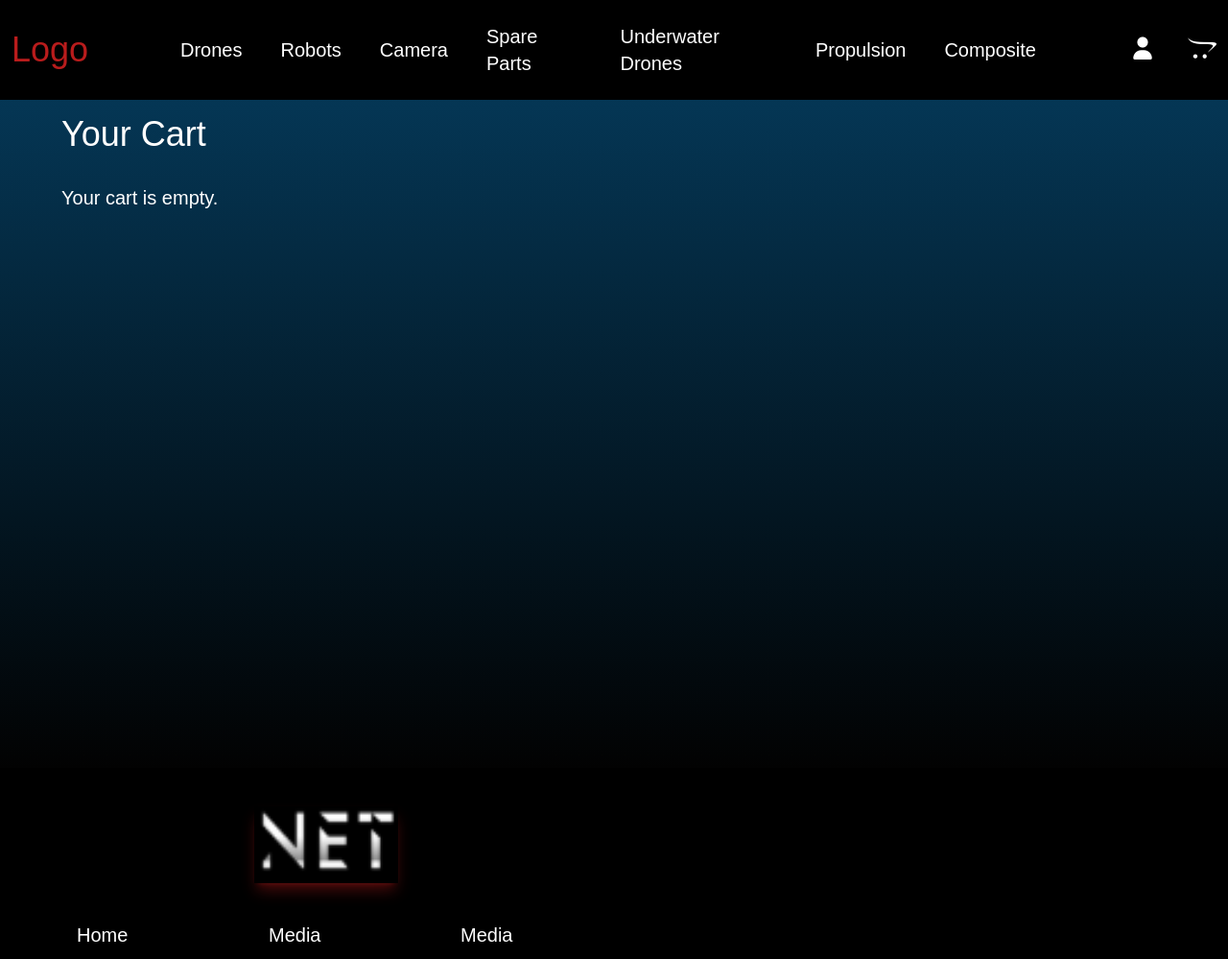
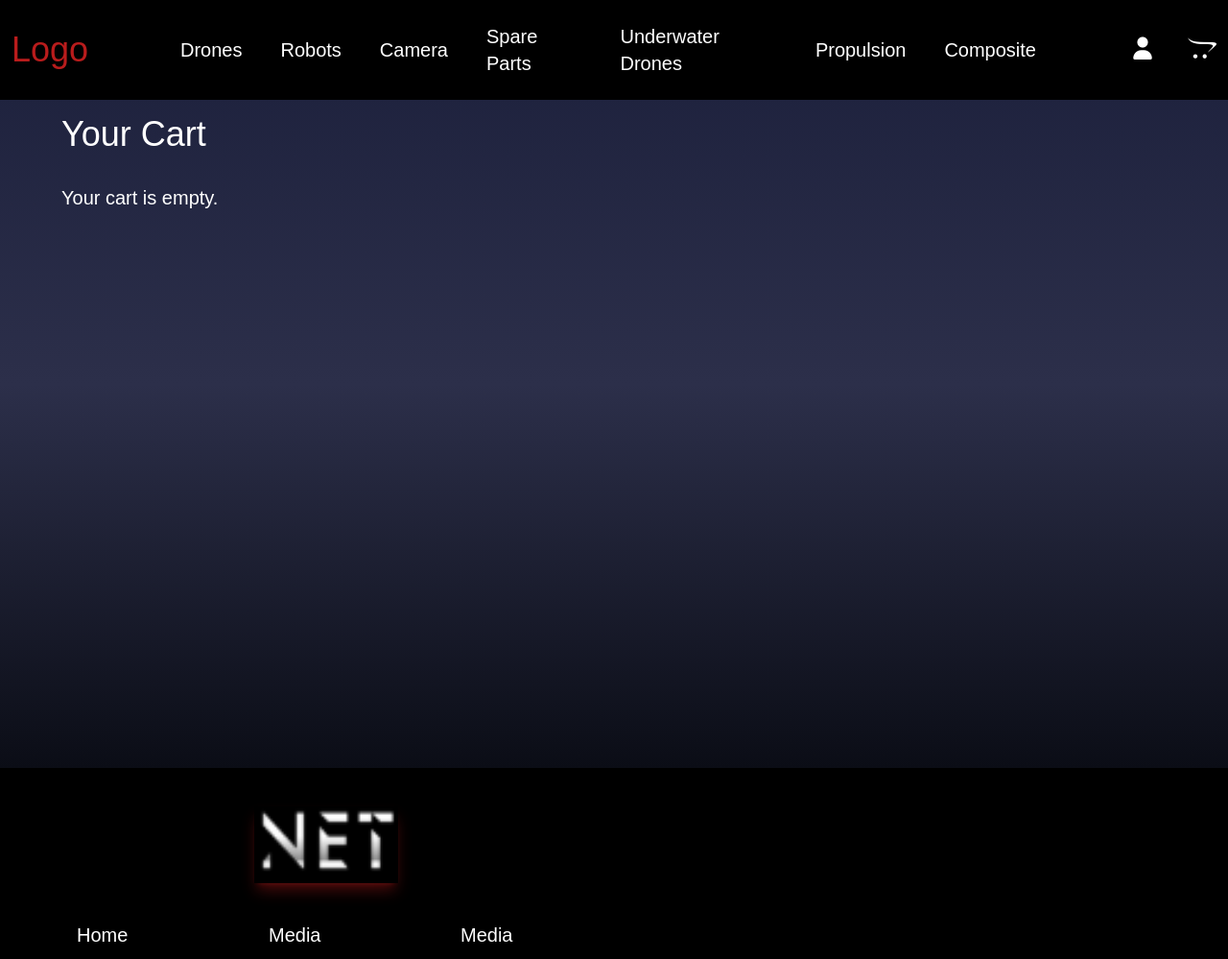
Before and after one commit to sahilwork1230/open-mart, a Django app: page /view-cart in a window 1280 px wide. Shown: the top 999 px of the page at 96% size. Run offline with Django 5.2, Linux system fonts and the light colour scheme; the visitor is signed in with stand-in values (Sample User, id 1); data comes from the database, SQL or seed files in the repository; data that the repository does not hold is empty; some libraries are stand-ins or nearby versions; some web fonts are replaced.

Commit message:
modify cart page background

```diff
--- a/static/css/output.css
+++ b/static/css/output.css
@@ -639,6 +639,10 @@ video {
   margin-top: 2rem;
 }
 
+.mb-6 {
+  margin-bottom: 1.5rem;
+}
+
 .block {
   display: block;
 }
@@ -769,6 +773,10 @@ video {
 
 .items-center {
   align-items: center;
+}
+
+.justify-end {
+  justify-content: flex-end;
 }
 
 .justify-center {
@@ -911,6 +919,11 @@ video {
   background-color: rgb(255 255 255 / 0.1);
 }
 
+.bg-yellow-400 {
+  --tw-bg-opacity: 1;
+  background-color: rgb(250 204 21 / var(--tw-bg-opacity, 1));
+}
+
 .bg-gradient-to-b {
   background-image: linear-gradient(to bottom, var(--tw-gradient-stops));
 }
@@ -929,6 +942,12 @@ video {
 
 .bg-gradient-to-t {
   background-image: linear-gradient(to top, var(--tw-gradient-stops));
+}
+
+.from-\[\#020202\] {
+  --tw-gradient-from: #020202 var(--tw-gradient-from-position);
+  --tw-gradient-to: rgb(2 2 2 / 0) var(--tw-gradient-to-position);
+  --tw-gradient-stops: var(--tw-gradient-from), var(--tw-gradient-to);
 }
 
 .from-\[\#0a0a0a\] {
@@ -955,20 +974,45 @@ video {
   --tw-gradient-stops: var(--tw-gradient-from), var(--tw-gradient-to);
 }
 
-.from-\[\#\] {
-  --tw-gradient-from: # var(--tw-gradient-from-position);
-  --tw-gradient-to: rgb(255 255 255 / 0) var(--tw-gradient-to-position);
+.from-\[\#053E61\] {
+  --tw-gradient-from: #053E61 var(--tw-gradient-from-position);
+  --tw-gradient-to: rgb(5 62 97 / 0) var(--tw-gradient-to-position);
   --tw-gradient-stops: var(--tw-gradient-from), var(--tw-gradient-to);
 }
 
-.from-\[\#020202\] {
-  --tw-gradient-from: #020202 var(--tw-gradient-from-position);
-  --tw-gradient-to: rgb(2 2 2 / 0) var(--tw-gradient-to-position);
+.from-\[\#0A1A2F\] {
+  --tw-gradient-from: #0A1A2F var(--tw-gradient-from-position);
+  --tw-gradient-to: rgb(10 26 47 / 0) var(--tw-gradient-to-position);
   --tw-gradient-stops: var(--tw-gradient-from), var(--tw-gradient-to);
+}
+
+.from-\[\#1B1F3B\] {
+  --tw-gradient-from: #1B1F3B var(--tw-gradient-from-position);
+  --tw-gradient-to: rgb(27 31 59 / 0) var(--tw-gradient-to-position);
+  --tw-gradient-stops: var(--tw-gradient-from), var(--tw-gradient-to);
+}
+
+.via-\[\#03293F\] {
+  --tw-gradient-to: rgb(3 41 63 / 0)  var(--tw-gradient-to-position);
+  --tw-gradient-stops: var(--tw-gradient-from), #03293F var(--tw-gradient-via-position), var(--tw-gradient-to);
+}
+
+.via-\[\#0F2A44\] {
+  --tw-gradient-to: rgb(15 42 68 / 0)  var(--tw-gradient-to-position);
+  --tw-gradient-stops: var(--tw-gradient-from), #0F2A44 var(--tw-gradient-via-position), var(--tw-gradient-to);
+}
+
+.via-\[\#2C2F4A\] {
+  --tw-gradient-to: rgb(44 47 74 / 0)  var(--tw-gradient-to-position);
+  --tw-gradient-stops: var(--tw-gradient-from), #2C2F4A var(--tw-gradient-via-position), var(--tw-gradient-to);
 }
 
 .to-\[\#02002B\] {
   --tw-gradient-to: #02002B var(--tw-gradient-to-position);
+}
+
+.to-\[\#053E61\] {
+  --tw-gradient-to: #053E61 var(--tw-gradient-to-position);
 }
 
 .to-\[\#1a1a1a\] {
@@ -983,16 +1027,12 @@ video {
   --tw-gradient-to: #0f172a var(--tw-gradient-to-position);
 }
 
-.to-\[\#053\] {
-  --tw-gradient-to: #053 var(--tw-gradient-to-position);
+.to-\[\#020202\] {
+  --tw-gradient-to: #020202 var(--tw-gradient-to-position);
 }
 
-.to-\[\#053E\] {
-  --tw-gradient-to: #053E var(--tw-gradient-to-position);
-}
-
-.to-\[\#053E61\] {
-  --tw-gradient-to: #053E61 var(--tw-gradient-to-position);
+.to-\[\#0B0D16\] {
+  --tw-gradient-to: #0B0D16 var(--tw-gradient-to-position);
 }
 
 .object-contain {
@@ -1268,6 +1308,12 @@ video {
   transition-duration: 150ms;
 }
 
+.transition {
+  transition-property: color, background-color, border-color, text-decoration-color, fill, stroke, opacity, box-shadow, transform, filter, backdrop-filter;
+  transition-timing-function: cubic-bezier(0.4, 0, 0.2, 1);
+  transition-duration: 150ms;
+}
+
 .duration-300 {
   transition-duration: 300ms;
 }
@@ -1301,6 +1347,11 @@ video {
   background-color: rgb(255 255 255 / var(--tw-bg-opacity, 1));
 }
 
+.hover\:bg-yellow-300:hover {
+  --tw-bg-opacity: 1;
+  background-color: rgb(253 224 71 / var(--tw-bg-opacity, 1));
+}
+
 .hover\:text-black:hover {
   --tw-text-opacity: 1;
   color: rgb(0 0 0 / var(--tw-text-opacity, 1));
@@ -1329,6 +1380,10 @@ video {
 }
 
 @media (min-width: 768px) {
+  .md\:w-\[400px\] {
+    width: 400px;
+  }
+
   .md\:grid-cols-2 {
     grid-template-columns: repeat(2, minmax(0, 1fr));
   }
--- a/templates/cart/cart-detail.html
+++ b/templates/cart/cart-detail.html
@@ -1,7 +1,8 @@
 {% extends "base.html" %}
 
 {% block content %}
-<section class="min-h-screen pt-[120px] text-white bg-gradient-to-t from-[#020202] to-[#053E61]">
+<section class="min-h-screen pt-[120px] text-white bg-gradient-to-b from-[#1B1F3B] via-[#2C2F4A] to-[#0B0D16]
+">
     <div class="max-w-[1200px] mx-auto px-6">
 
         <h1 class="text-4xl mb-8">Your Cart</h1>
@@ -29,8 +30,27 @@
                 </div>
                 {% endfor %}
 
+                <!-- Cart Total -->
                 <div class="text-right text-2xl mt-8">
                     Total: ₹{{ cart.total_price }}
+                </div>
+
+                <!-- Checkout Section (Flipkart-style) -->
+                <div class="mt-10 flex justify-end">
+                    <div class="bg-white/10 backdrop-blur-lg p-6 rounded-xl w-full md:w-[400px] text-right">
+                        <p class="text-gray-300 mb-2">
+                            Total Amount
+                        </p>
+                        <p class="text-3xl font-semibold mb-6">
+                            ₹{{ cart.total_price }}
+                        </p>
+
+                        <a href="{}">
+                            <button class="w-full py-4 bg-yellow-400 text-black font-semibold rounded-lg hover:bg-yellow-300 transition">
+                                Proceed to Checkout
+                            </button>
+                        </a>
+                    </div>
                 </div>
 
             </div>
```
